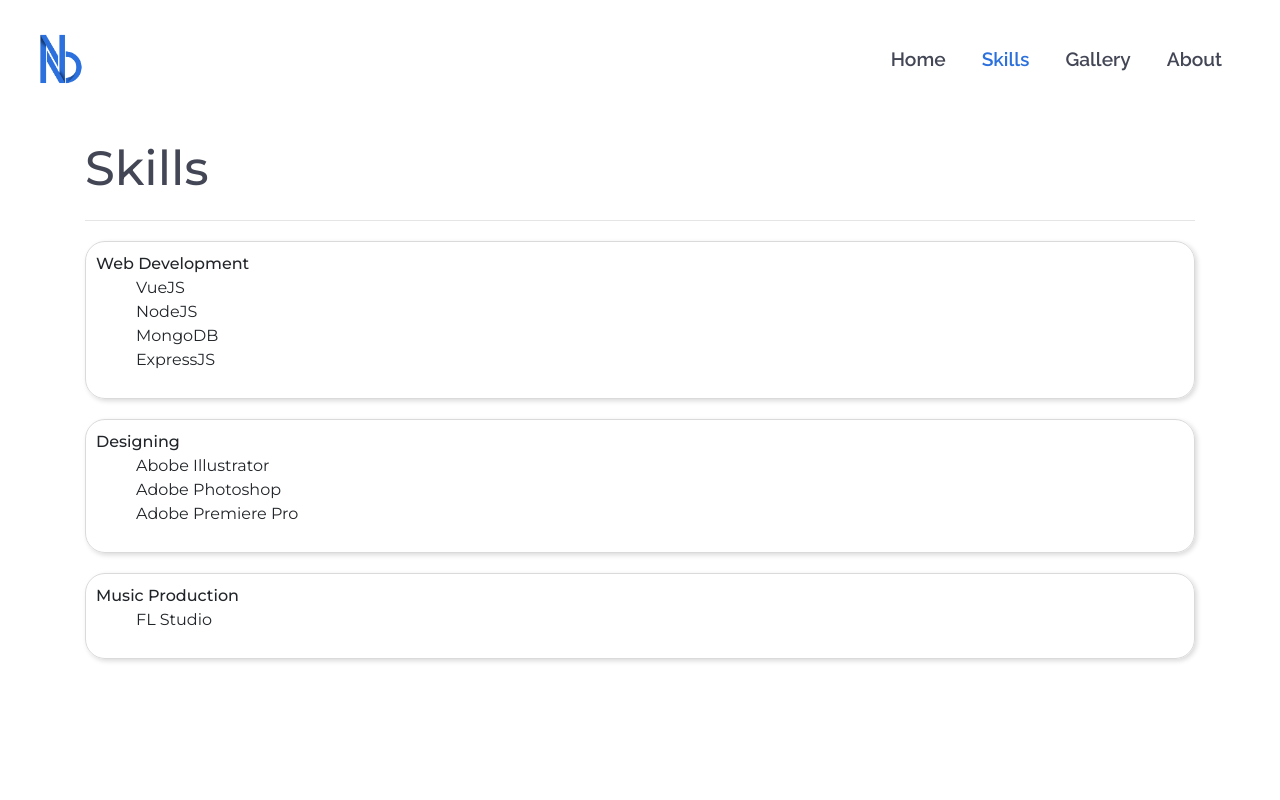
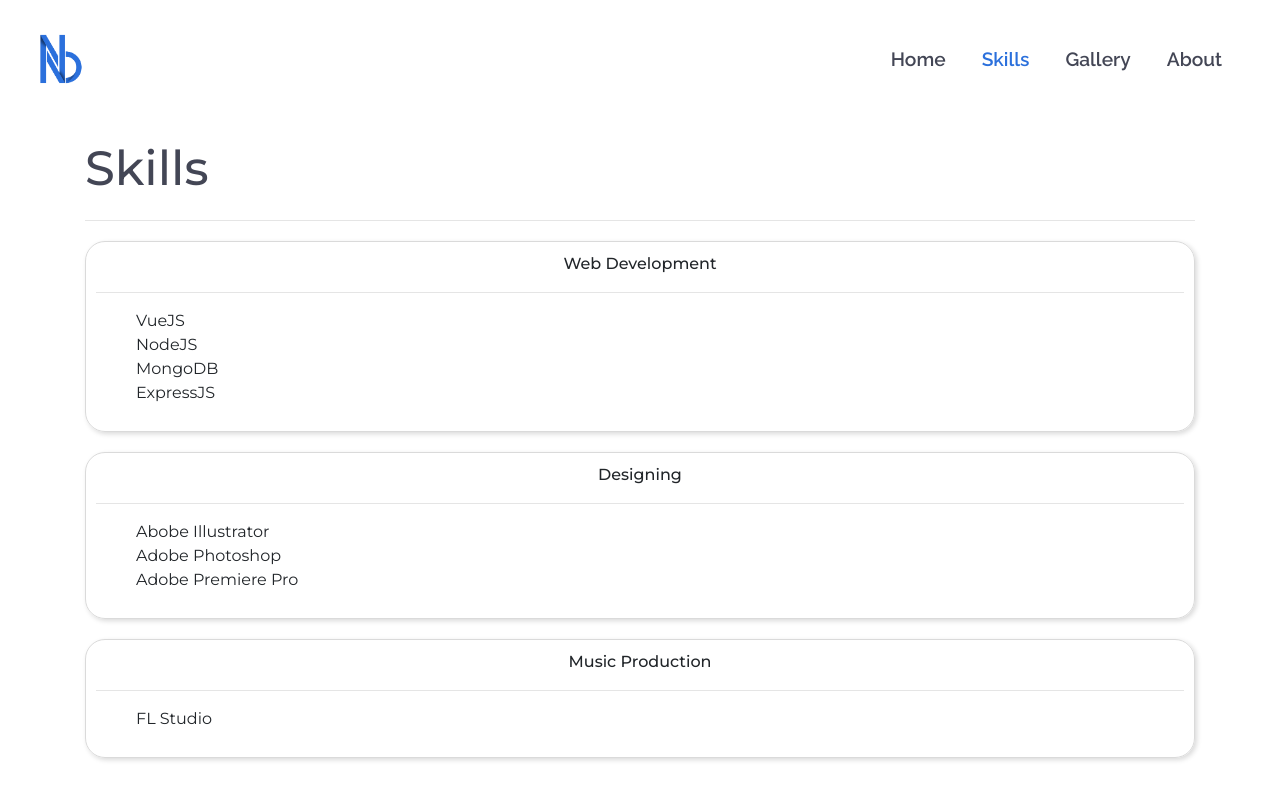
Before and after one commit to naveenbudhwal/portfolio, a Vue app: page /skills in a window 1280 px wide. Built offline with nearby package versions, Linux system fonts and the light colour scheme.

Commit message:
Styling Skill Cards

```diff
--- a/src/components/SkillCard.vue
+++ b/src/components/SkillCard.vue
@@ -1,6 +1,7 @@
 <template>
   <div class="root">
     <div class="header">{{skillHeading}}</div>
+    <hr>
     <div class="body">
       <ul>
         <li v-for="skill in skillBody">{{skill}}</li>
@@ -31,10 +32,12 @@ export default {
 
 .header {
   font-weight: 500;
+  text-align: center;
 }
 
 li {
   list-style: none;
+  text-align: start;
 }
 
 </style>
```
Also changed, not shown: src/assets/about_me_pic.jpg (added).
